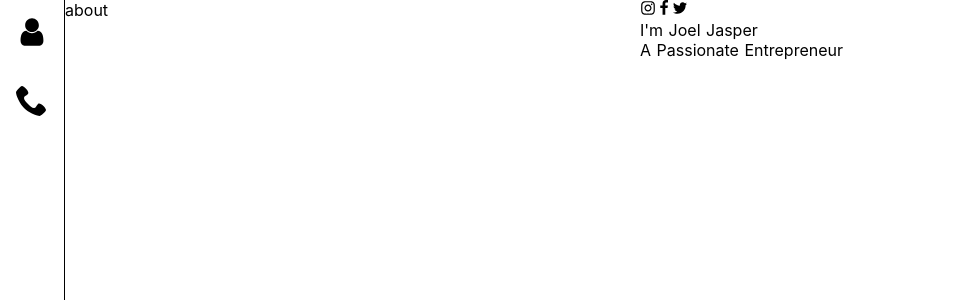
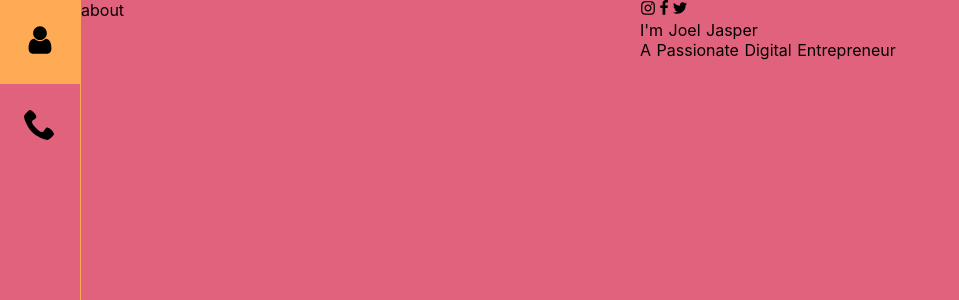
Before and after one commit to SherOnDale/madrasi-londoner, a Nuxt app: page / in a window 1280 px wide. Shown: the top 300 px of the page, without its empty margins (0-959 px from the left). Built offline with nearby package versions, Linux system fonts and the light colour scheme.

Commit message:
add color palette

```diff
--- a/components/Hero.vue
+++ b/components/Hero.vue
@@ -9,7 +9,7 @@
       I'm
       <span class="name">Joel Jasper</span>
     </div>
-    <div class="hero__subtitle">A Passionate Entrepreneur</div>
+    <div class="hero__subtitle">A Passionate Digital Entrepreneur</div>
   </div>
 </template>
 
@@ -23,15 +23,15 @@ export default {
       socialMedia: [
         {
           icon: 'instagram',
-          url: 'https://www.instagram.com'
+          url: 'https://instagram.com/iamjoel1996'
         },
         {
           icon: 'facebook',
-          url: 'https://www.facebook.com'
+          url: 'https://www.facebook.com/madrasi.londoner'
         },
         {
           icon: 'twitter',
-          url: 'https://www.twitter.com'
+          url: 'https://twitter.com/LondonerMadrasi'
         }
       ]
     }
--- a/components/Navbar.vue
+++ b/components/Navbar.vue
@@ -36,14 +36,24 @@ export default {
     display: flex;
     flex-direction: column;
     height: 100vh;
-    border-right: 1px solid black;
+    background-color: var(--secondary);
+    border-right: 0.1rem solid var(--primary);
   }
 
   &__item {
-    padding: 1rem;
+    > .nuxt-link-exact-active {
+      transition: all 0.5s;
+      background-origin: content-box;
+      background-color: var(--primary);
+    }
   }
 
   &__link {
+    padding: 1.5rem;
+    width: 100%;
+    height: 100%;
+    display: inline-block;
+
     svg {
       height: 2rem;
       width: 2rem;
--- a/layouts/default.vue
+++ b/layouts/default.vue
@@ -30,6 +30,7 @@ html {
   -moz-osx-font-smoothing: grayscale;
   -webkit-font-smoothing: antialiased;
   box-sizing: border-box;
+  background-color: var(--secondary);
 }
 
 *,
@@ -37,6 +38,11 @@ html {
 *:after {
   box-sizing: border-box;
   margin: 0;
+}
+
+:root {
+  --primary: #ffaa55;
+  --secondary: #e1627d;
 }
 
 .default-layout {
```
